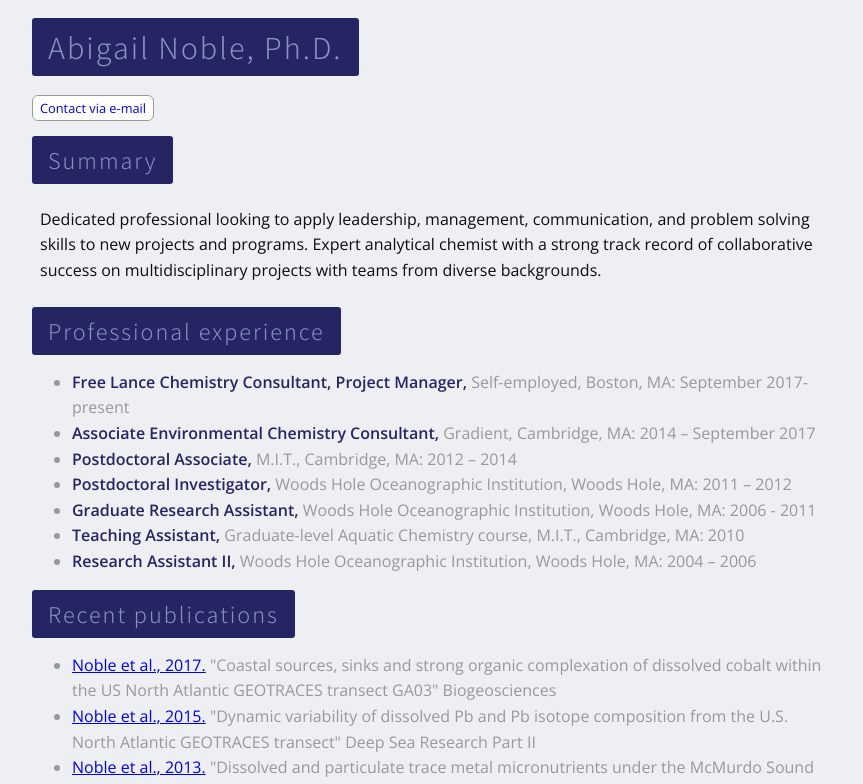
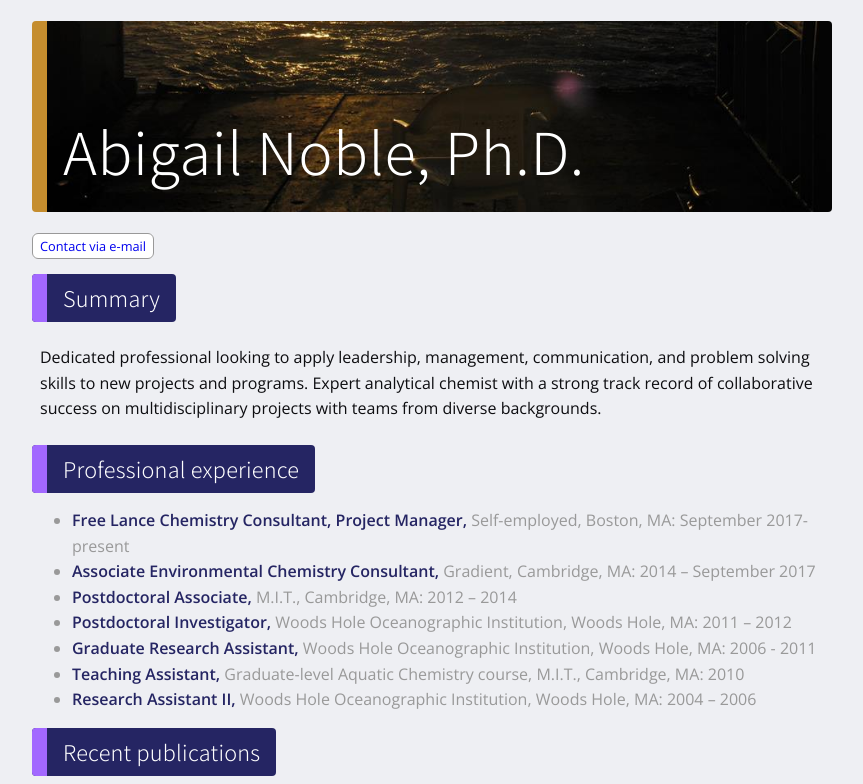
Before and after one commit to chels89/abigailnoble.github.io, a plain HTML site: page index.html in a window 1280 px wide. Shown: the top 784 px of the page, without its empty margins (208-1071 px from the left). Drawn offline with nearby package versions, Linux system fonts and the light colour scheme.

Commit message:
Added Matt's flourishes

```diff
--- a/index.html
+++ b/index.html
@@ -29,10 +29,6 @@
        <li><a target="_blank" href="https://www.frontiersin.org/articles/10.3389/fchem.2013.00025/full">Noble et al., 2013.</a> "Dissolved and particulate trace metal micronutrients under the McMurdo Sound seasonal sea ice: basal sea ice communities as a capacitor for iron" Frontiers in Chemistry</li>
        <li><a target="_blank" href="https://www.sciencedirect.com/science/article/pii/S0967064508000805">Noble et al., 2008.</a> "Cobalt, manganese, and iron near the Hawaiian Islands: A potential concentrating mechanism for cobalt within a cyclonic eddy and implications for the hybrid-type trace metals" Deep Sea Research Part II</li>
      </ul>
-
-  	  <div>
-      <img src="images/happiness_sunset.jpg">
-      </div>
     </div>
   <script src="function.js"></script>
   </body>
--- a/styles.css
+++ b/styles.css
@@ -7,14 +7,23 @@ body{
 }
 
 .title{
-	border: 3px;
-	padding:8px 16px;
-	color: #8792c1;
+	padding: 8px 16px;
+	color: #fff;
 	background: #252563;
 	font-family: 'Assistant', sans-serif;
 	font-weight: 200;
-	letter-spacing: 2px;
-	border-radius: 3px;
+	letter-spacing: 0.01em;
+	border-radius: 4px;
+	border-left: 15px solid #a268ff;
+}
+h1 .title{
+	display: block;
+	font-size: 200%;
+	background: url(images/happiness_sunset.jpg) no-repeat;
+	background-size: cover;
+	background-position: bottom;
+	border-color: #c58d2e;
+	padding-top: 80px;
 }
 
 p {
```
Also changed, not shown: images/mt. melbourne and clouds copy.jpg (added), images/title-background.jpg (added).
